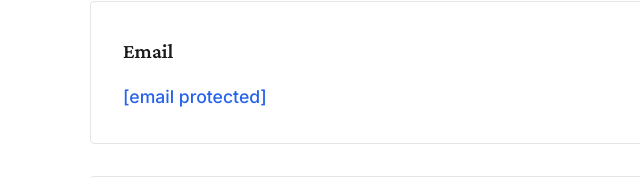
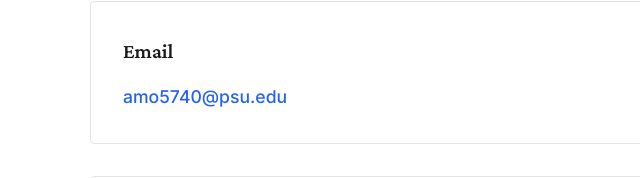
Before and after one commit to aortigas-science/aortigas-science.github.io, a plain HTML site: page contact.html in a window 1280 px wide. Shown: the part 477-655 px from the top of the page, 0-640 px from the left. Drawn offline with nearby package versions, Linux system fonts and the light colour scheme.

Commit message:
Add files via upload

```diff
--- a/contact.html
+++ b/contact.html
@@ -267,7 +267,7 @@
             <div class="contact-methods">
                 <div class="contact-method">
                     <h3>Email</h3>
-                    <a href="/cdn-cgi/l/email-protection#4425292b71737074043437316a212031"><span class="__cf_email__" data-cfemail="f2939f9dc7c5c6c2b2828187dc979687">[email&#160;protected]</span></a>
+                    <a href="mailto:amo5740@psu.edu">amo5740@psu.edu</a>
                 </div>
 
                 <div class="contact-method">
```
Also changed, not shown: 1 other file.
